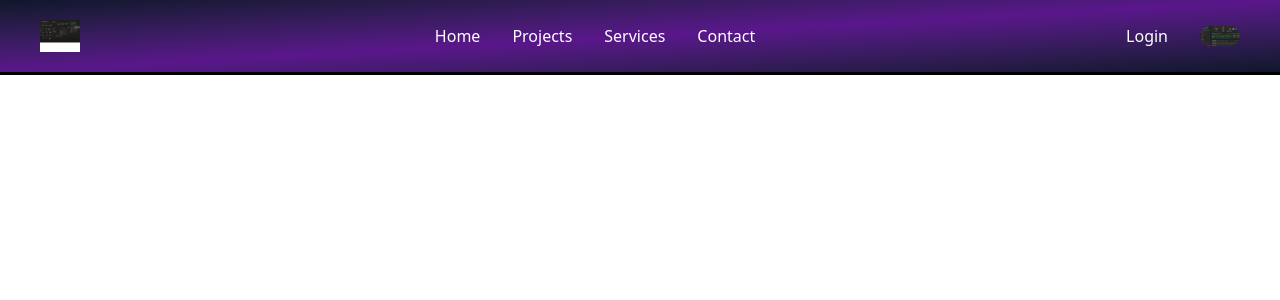
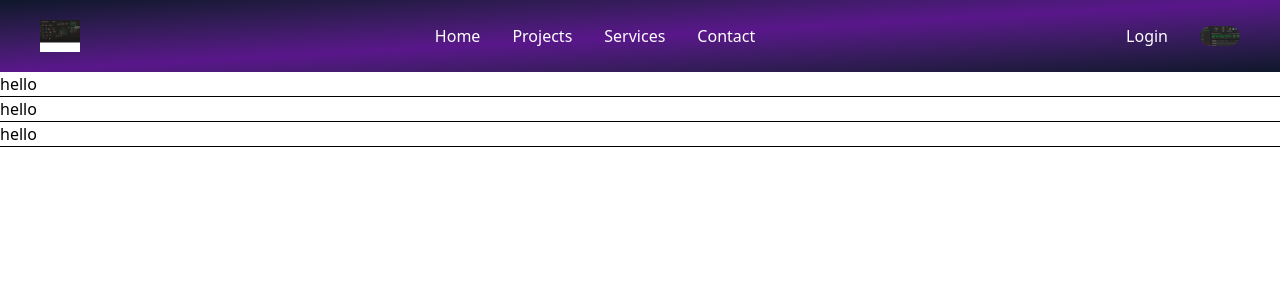
Before and after one commit to Laraib17/my_portfolio, a React (Vite) app: page /#/login in a window 1280 px wide. Shown: the top 300 px of the page. Built offline with nearby package versions, Linux system fonts and the light colour scheme; a web font is replaced by a local one.

Commit message:
feat:changes query

```diff
--- a/src/pages/login.jsx
+++ b/src/pages/login.jsx
@@ -4,13 +4,13 @@ const login = () => {
     <div>
       <div>
         <section>
-          <div className="flex border-b"></div>
+          <div className="flex border-b"><h1>hello</h1></div>
         </section>
         <section>
-          <div className="flex border-b "></div>
+          <div className="flex border-b "><h1>hello</h1></div>
         </section>
         <section>
-          <div className="flex border-b "></div>
+          <div className="flex border-b "><h1>hello</h1></div>
         </section>
       </div>
     </div>
```
